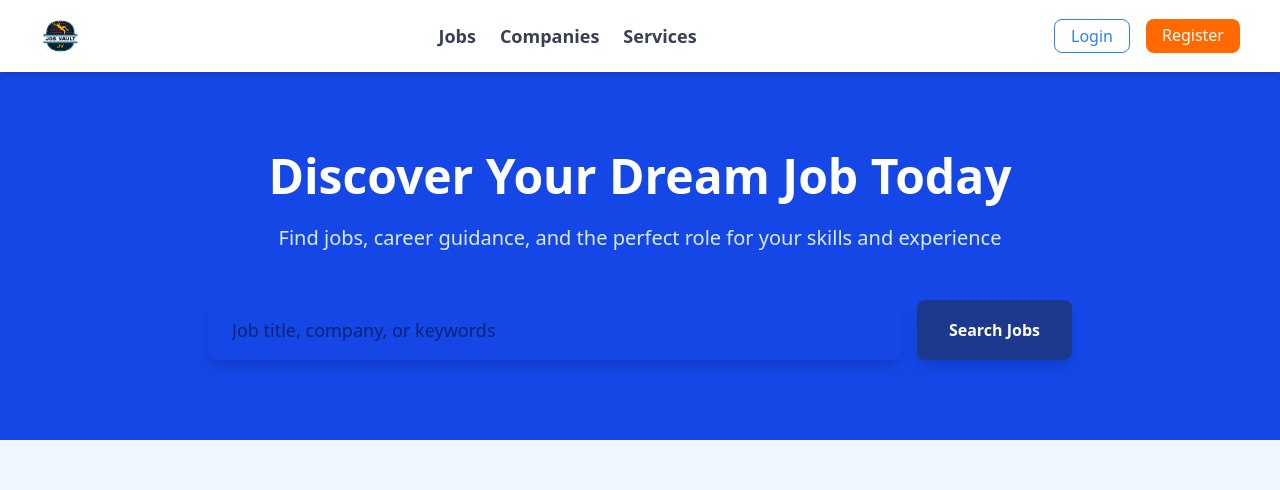
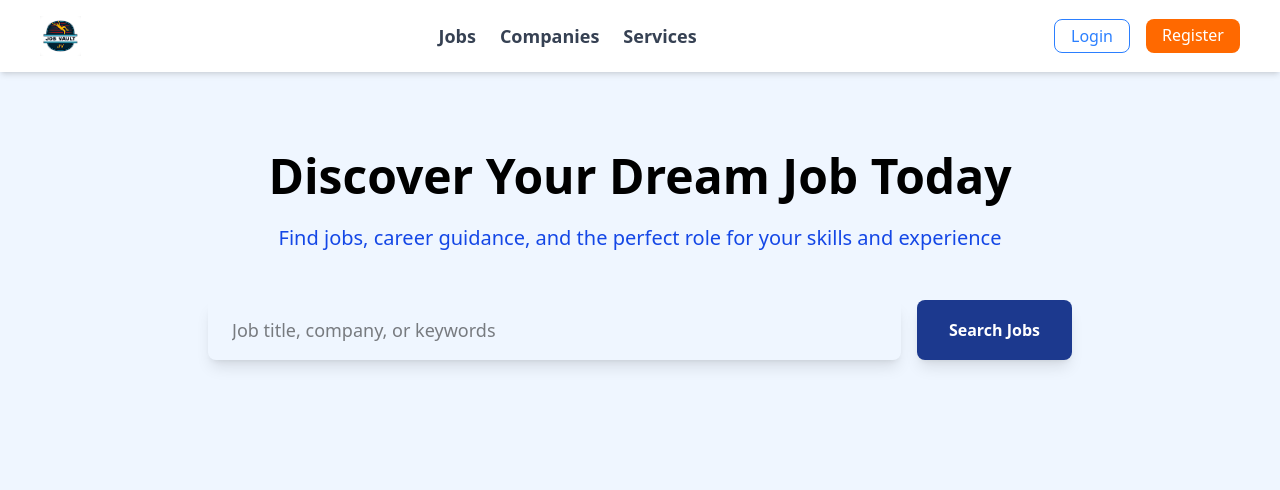
Before and after one commit to Nishant2856/Project_React, a React (Vite) app in the folder frontend/: page / in a window 1280 px wide. Shown: the top 490 px of the page. Built offline with nearby package versions, Linux system fonts and the light colour scheme; no server answers.

Commit message:
Some changes in home

```diff
--- a/frontend/src/Applicant/AJob.jsx
+++ b/frontend/src/Applicant/AJob.jsx
@@ -41,12 +41,12 @@ const AJob = () => {
   return (
     <div className="min-h-screen flex flex-col items-center bg-blue-50">
       {/* Hero Section */}
-      <div className="w-full bg-blue-700 py-20 mb-16">
+      <div className="w-full bg-blue-50 py-20 mb-16">
         <div className="max-w-7xl mx-auto flex flex-col items-center">
-          <h1 className="text-5xl font-bold text-white text-center px-4">
+          <h1 className="text-5xl font-bold text-black text-center px-4">
             Discover Your Dream Job Today
           </h1>
-          <p className="text-blue-100 text-xl mt-6 text-center px-4 max-w-4xl">
+          <p className="text-blue-500 text-xl mt-6 text-center px-4 max-w-4xl">
             Find jobs, career guidance, and the perfect role for your skills and experience
           </p>
 
--- a/frontend/src/pages/Jobs.jsx
+++ b/frontend/src/pages/Jobs.jsx
@@ -41,12 +41,12 @@ const Jobs = () => {
   return (
     <div className="min-h-screen flex flex-col items-center bg-blue-50">
       {/* Hero Section */}
-      <div className="w-full bg-blue-700 py-20 mb-16">
+      <div className="w-full bg-blue-50 py-20 mb-16">
         <div className="max-w-7xl mx-auto flex flex-col items-center">
-          <h1 className="text-5xl font-bold text-white text-center px-4">
+          <h1 className="text-5xl font-bold text-black text-center px-4">
             Discover Your Dream Job Today
           </h1>
-          <p className="text-blue-100 text-xl mt-6 text-center px-4 max-w-4xl">
+          <p className="text-blue-700 text-xl mt-6 text-center px-4 max-w-4xl">
             Find jobs, career guidance, and the perfect role for your skills and experience
           </p>
 
```
